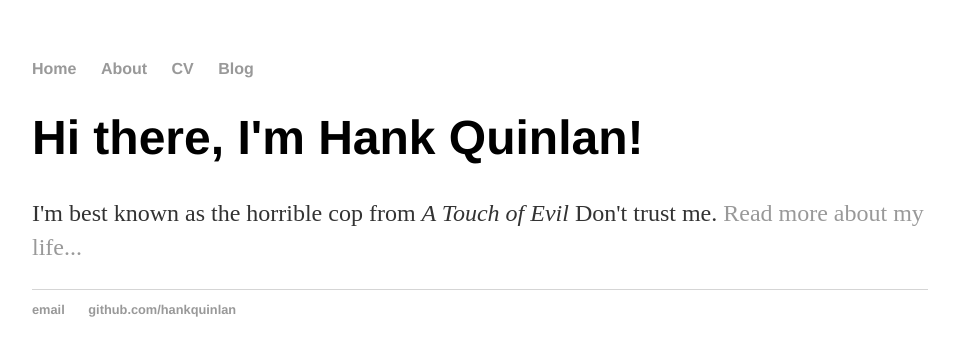
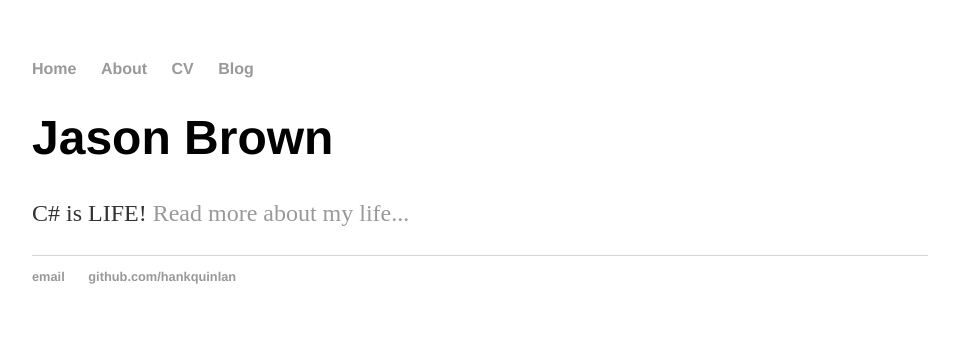
Before and after one commit to ssharman13/JCBrown602.github.io, a Jekyll site: the page built from index.html, in a window 1280 px wide. Shown: the top 356 px of the page, without its empty margins (160-1119 px from the left). Built offline with Jekyll 4.4.1, drawn with Linux system fonts in a browser that asks for light colours.

Commit message:
Update index.html

```diff
--- a/index.html
+++ b/index.html
@@ -1,30 +1,8 @@
-<!DOCTYPE html>
-<html>
-	<head>
-		<title>Hank Quinlan, Horrible Cop</title>
-		<!-- link to main stylesheet -->
-		<link rel="stylesheet" type="text/css" href="/css/main.css">
-	</head>
-	<body>
-		<nav>
-    		<ul>
-        		<li><a href="/">Home</a></li>
-	        	<li><a href="/about">About</a></li>
-        		<li><a href="/cv">CV</a></li>
-        		<li><a href="/blog">Blog</a></li>
-    		</ul>
-		</nav>
-		<div class="container">
-    		<div class="blurb">
-        		<h1>Hi there, I'm Hank Quinlan!</h1>
-				<p>I'm best known as the horrible cop from <em>A Touch of Evil</em> Don't trust me. <a href="/about">Read more about my life...</a></p>
-    		</div><!-- /.blurb -->
-		</div><!-- /.container -->
-		<footer>
-    		<ul>
-        		<li><a href="mailto:hankquinlanhub@gmail.com">email</a></li>
-        		<li><a href="https://github.com/hankquinlan">github.com/hankquinlan</a></li>
-			</ul>
-		</footer>
-	</body>
-</html>
+---
+layout: default
+title: Jason Brown, C# Programmer
+---
+<div class="blurb">
+	<h1>Jason Brown</h1>
+	<p>C# is </em>LIFE! <a href="/about">Read more about my life...</a></p>
+</div><!-- /.blurb -->
```
